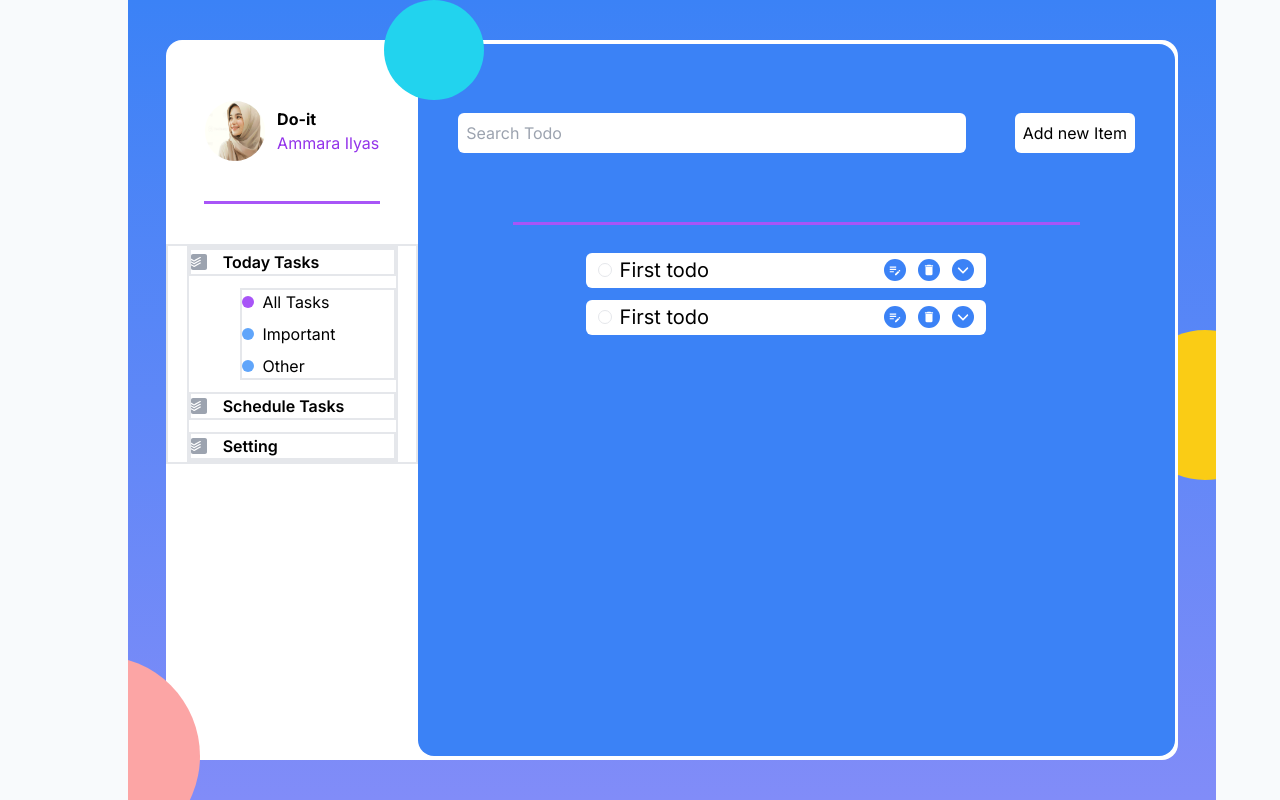
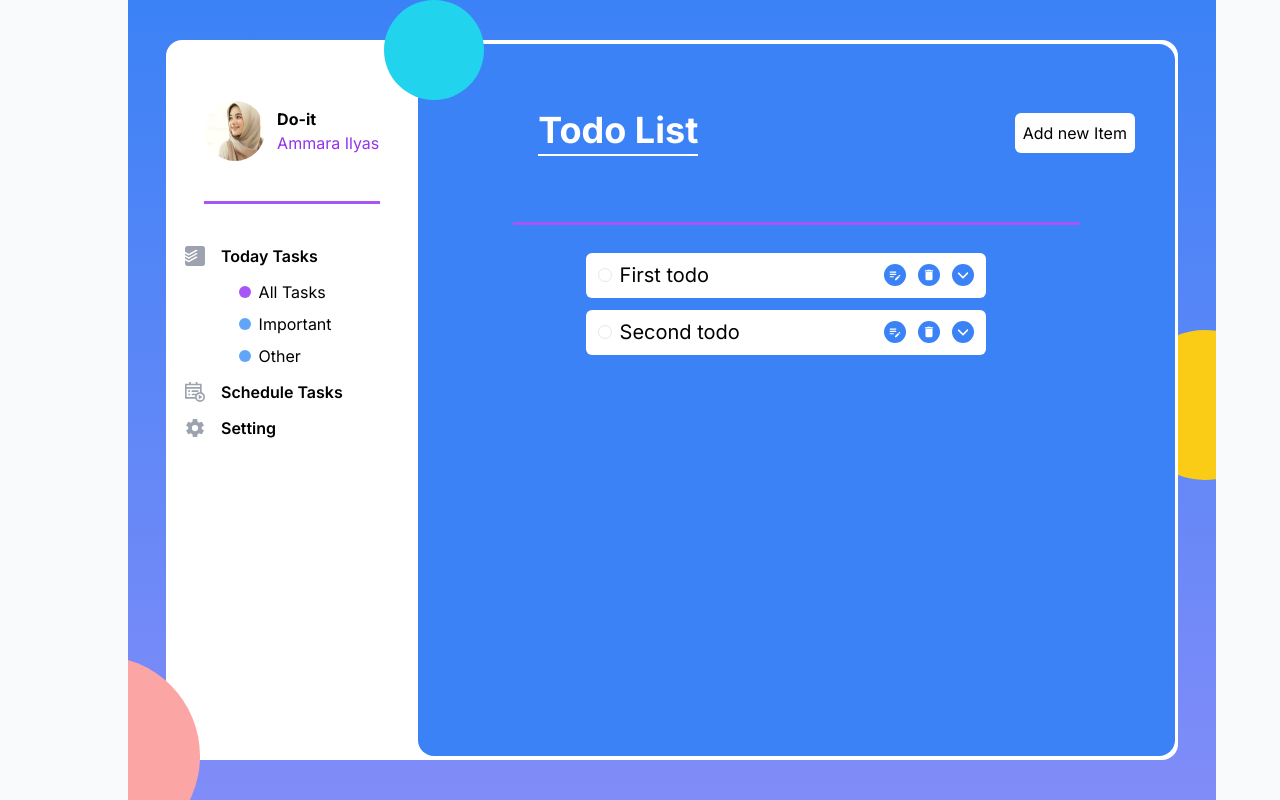
Before and after one commit to ammara-Ilyas/assign-todo-app, a Next.js app: page / in a window 1280 px wide. Built offline with nearby package versions, Linux system fonts and the light colour scheme.

Commit message:
Minor changes

```diff
--- a/app/components/contextApi/ContextApi.tsx
+++ b/app/components/contextApi/ContextApi.tsx
@@ -1,6 +1,8 @@
 "use client";
 import React, { createContext, useState } from "react";
 import { TodoContextType, Todo } from "../types/Types";
+import { ToastContainer, toast } from "react-toastify";
+import "react-toastify/dist/ReactToastify.css";
 export const TodoContext = React.createContext<TodoContextType | undefined>(
   undefined
 );
@@ -19,7 +21,7 @@ const TodoProvider = ({
     },
     {
       id: Math.floor(Math.random() * 1000000),
-      todo: "First todo",
+      todo: "Second todo",
       todoDes: "Todo description",
       isImportant: false,
     },
@@ -42,11 +44,7 @@ const TodoProvider = ({
       console.log(todoList);
       setIsOpen(false);
     } else {
-      alert("write todo");
-      // setIsEmpty(true);
-      // setTimeout(() => {
-      //   setIsEmpty(false);
-      // }, 2000);
+      toast("Write Todo");
     }
   };
   const deleteTodo = (id: number) => {
@@ -116,6 +114,7 @@ const TodoProvider = ({
       }}
     >
       {children}
+      <ToastContainer theme="light" position="top-center" />
     </TodoContext.Provider>
   );
 };
--- a/app/components/mainComponent/Search.tsx
+++ b/app/components/mainComponent/Search.tsx
@@ -1,5 +1,6 @@
 "use client";
 import React, { useContext, useState } from "react";
+
 import Button from "../widgets/Button";
 import { TodoContextType } from "../types/Types";
 import { TodoContext } from "../contextApi/ContextApi";
--- a/app/components/mainComponent/SearchFilter.tsx
+++ b/app/components/mainComponent/SearchFilter.tsx
@@ -11,11 +11,9 @@ const SearchFilter = () => {
   };
   return (
     <div className="h-1/4 flex items-center justify-between mx-10">
-      <input
-        type="text"
-        placeholder="Search Todo"
-        className="w-3/4 p-2 rounded-md outline-none"
-      />
+      <h2 className="text-4xl border-b-2 ml-20 border-b-white pb-1 text-white font-bold">
+        Todo List
+      </h2>
       <Button
         text="Add new Item"
         tailwindClasses="bg-white rounded-md"
--- a/app/components/mainComponent/Sidebar.tsx
+++ b/app/components/mainComponent/Sidebar.tsx
@@ -3,6 +3,8 @@ import Aside from "./Aside";
 import Image from "next/image";
 import avtar from "@/public/images/avatar .png";
 import { SiTodoist } from "react-icons/si";
+import { IoSettingsSharp } from "react-icons/io5";
+import { GrSchedulePlay } from "react-icons/gr";
 import Button from "../widgets/Tasks";
 import Lists from "../widgets/Lists";
 const Sidebar = () => {
@@ -20,34 +22,19 @@ const Sidebar = () => {
             <p className="text-purple-600">Ammara Ilyas</p>
           </div>
         </div>
-        <div className="border-2">
-          <ul className="border-2 w-[85%] mx-auto flex flex-col gap-3">
+        <div className="">
+          <ul className=" w-[85%] mx-auto flex flex-col gap-3">
             <li>
-              <Lists
-                text="Today Tasks"
-                icon={
-                  <SiTodoist className="text-gray-400 hover:text-blue-500" />
-                }
-              />
+              <Lists text="Today Tasks" icon={<SiTodoist />} />
             </li>
             <li>
               <Button />
             </li>
             <li>
-              <Lists
-                text="Schedule Tasks"
-                icon={
-                  <SiTodoist className="text-gray-400 hover:text-blue-500" />
-                }
-              />
+              <Lists text="Schedule Tasks" icon={<GrSchedulePlay />} />
             </li>
             <li>
-              <Lists
-                text="Setting"
-                icon={
-                  <SiTodoist className="text-gray-400 hover:text-blue-500" />
-                }
-              />
+              <Lists text="Setting" icon={<IoSettingsSharp />} />
             </li>
           </ul>
         </div>
--- a/app/components/mainComponent/TodoLists.tsx
+++ b/app/components/mainComponent/TodoLists.tsx
@@ -39,7 +39,7 @@ const TodoLists: React.FC = () => {
     <div className=" w-[60%] mx-auto overflow-y-auto h-[70%] p-4 scrollbar-thin scrollbar-thumb-blue-500 scrollbar-track-white scrollbar-corner-rounded-full	scrollbar-corner-blue-500 scrollbar-thumb-rounded-full scrollbar-track-rounded-full ">
       {todoList.map((item, i) => (
         <div key={item.id} className="flex flex-col  w-full my-3">
-          <div className=" bg-white w-[95%] flex items-center justify-between  py-2 text-xl px-3 h-[35px] rounded-md">
+          <div className=" bg-white w-[95%] flex items-center justify-between  text-xl p-3 h-[45px] rounded-md">
             <div className="flex items-center justify-center gap-2 ">
               {" "}
               <Checkbox
@@ -73,7 +73,8 @@ const TodoLists: React.FC = () => {
               openTodoId === item.id ? "block" : "hidden"
             }`}
           >
-            <p>{item.todoDes}</p>
+            <h6 className="font-bold">Description</h6>
+            <p className="h-20 overflow-auto">{item.todoDes} </p>
           </div>
         </div>
       ))}
--- a/app/components/widgets/Lists.tsx
+++ b/app/components/widgets/Lists.tsx
@@ -2,9 +2,8 @@ import React from "react";
 import { ListType } from "../types/Types";
 const Lists: React.FC<ListType> = ({ text, icon }) => {
   return (
-    <div className="flex gap-4 border-2 items-center font-semibold ">
-      {/* <SiTodoist className="text-gray-300" /> */}
-      {icon}
+    <div className="flex gap-4  items-center font-semibold ">
+      <span className="text-gray-400 text-xl hover:text-blue-500 ">{icon}</span>
       <span>{text}</span>
     </div>
   );
--- a/app/components/widgets/Tasks.tsx
+++ b/app/components/widgets/Tasks.tsx
@@ -37,7 +37,7 @@ const Button = () => {
 
   return (
     <div>
-      <ul className="border-2 w-[75%] ml-auto flex flex-col gap-2">
+      <ul className=" w-[75%] ml-auto flex flex-col gap-2">
         <li
           className="flex items-center gap-2  cursor-pointer"
           onClick={handleAll}
--- a/package.json
+++ b/package.json
@@ -13,6 +13,7 @@
     "react": "^18",
     "react-dom": "^18",
     "react-icons": "^5.2.1",
+    "react-toastify": "^10.0.5",
     "tailwind-scrollbar": "^3.1.0"
   },
   "devDependencies": {
```
Also changed, not shown: 1 other file (tests, documents, lock files or other folders).
